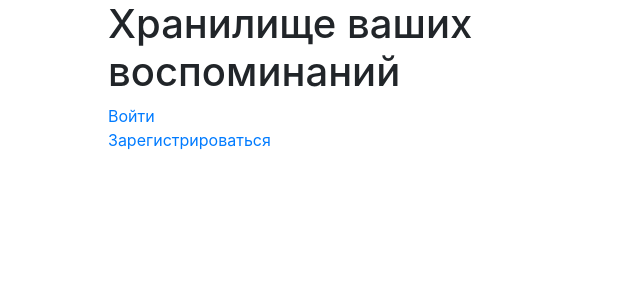
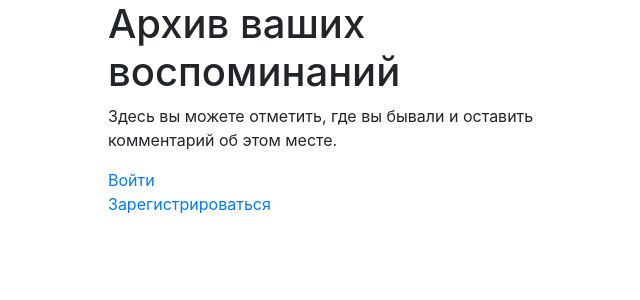
Before and after one commit to CHEguK/memorable_places, a Django app: page / in a window 1280 px wide. Shown: the top 300 px of the page, without its empty margins (372-1012 px from the left). Run offline with Django 3.2, Linux system fonts and the light colour scheme; some libraries are stand-ins or nearby versions.

Commit message:
Update home.html

```diff
--- a/templates/home.html
+++ b/templates/home.html
@@ -1,7 +1,8 @@
 {% extends "base.html" %}
 {% block title %}Home{% endblock %}
 {% block main_content %}
-    <h1>Хранилище ваших воспоминаний</h1>
+    <h1>Архив ваших воспоминаний</h1>
+    <p>Здесь вы можете отметить, где вы бывали и оставить комментарий об этом месте.</p>
     <a href={% url "accounts:login" %}>Войти</a></br>
     <a href={% url "accounts:register" %}>Зарегистрироваться</a>
 {% endblock %}
```
